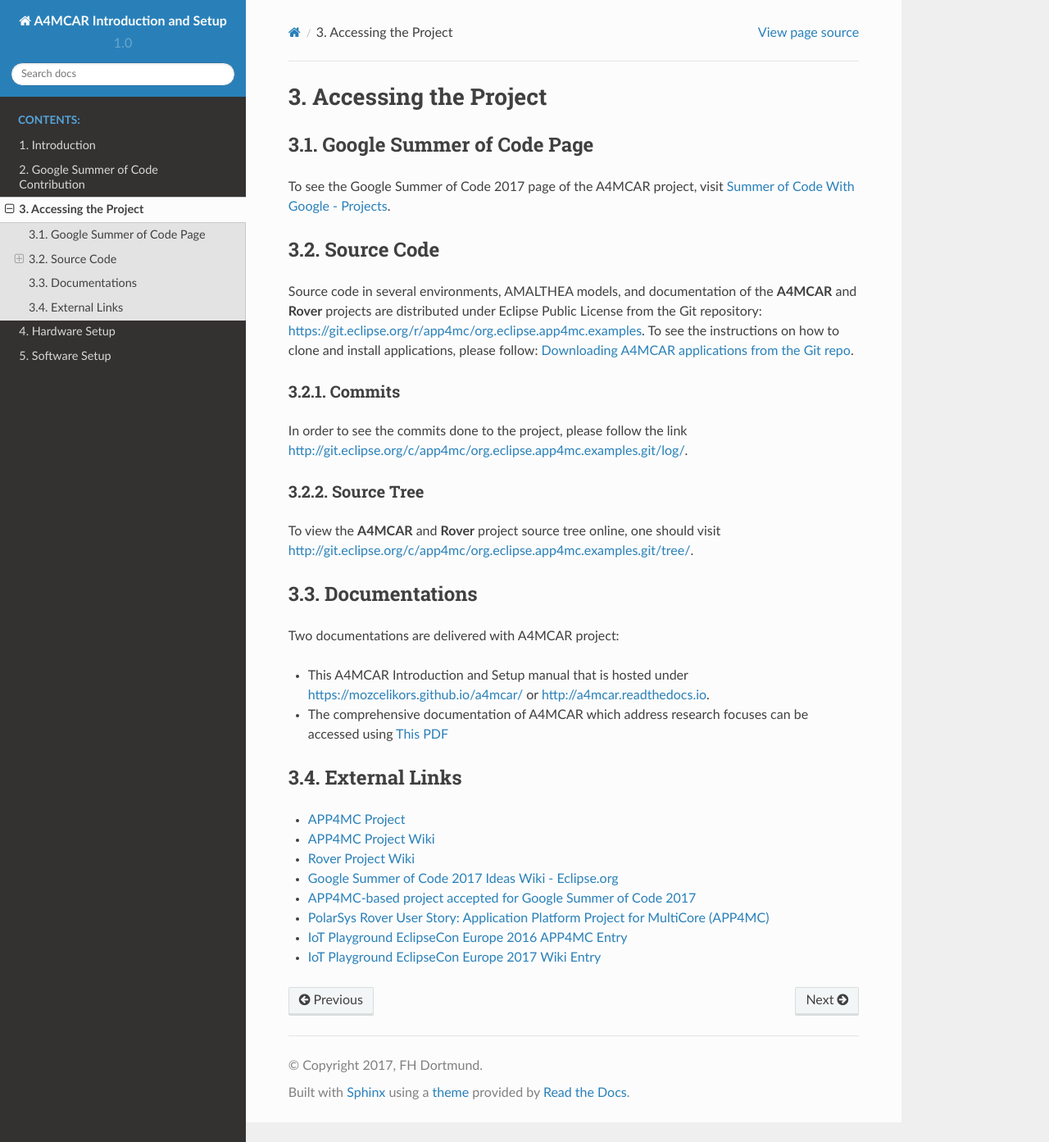
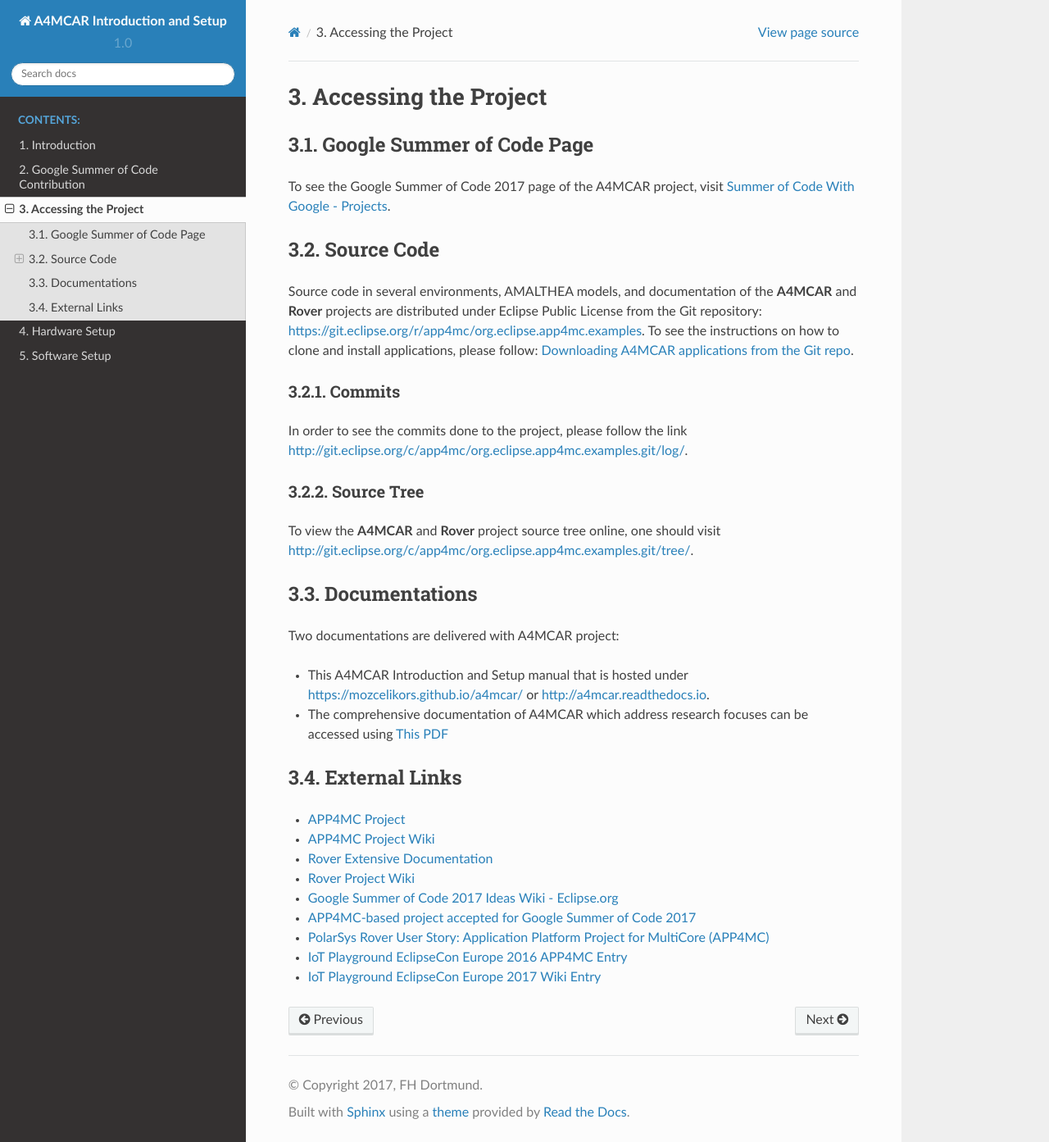
Before and after one commit to mozcelikors/a4mcar, a Sphinx documentation site: the page built from docs/howtosetup/source/content/more.rst, in a window 1280 px wide and 1393 px high. Shown: the whole window at 82% size. Built offline with Sphinx 7.4.7 and the Read the Docs theme 2.0.0, drawn with Linux system fonts in a browser that asks for light colours.

Commit message:
Rover project link added
Signed-off-by: mozcelikors <mozcelikors@gmail.com>

```diff
--- a/docs/howtosetup/source/content/more.rst
+++ b/docs/howtosetup/source/content/more.rst
@@ -40,6 +40,8 @@
 
 * `APP4MC Project Wiki <https://wiki.eclipse.org/APP4MC>`_
 
+* `Rover Extensive Documentation <https://app4mc-rover.github.io/rover-docs>`_
+
 * `Rover Project Wiki <https://wiki.eclipse.org/APP4MC/Rover>`_
 
 * `Google Summer of Code 2017 Ideas Wiki - Eclipse.org <https://wiki.eclipse.org/Google_Summer_of_Code_2017_Ideas>`_
```
